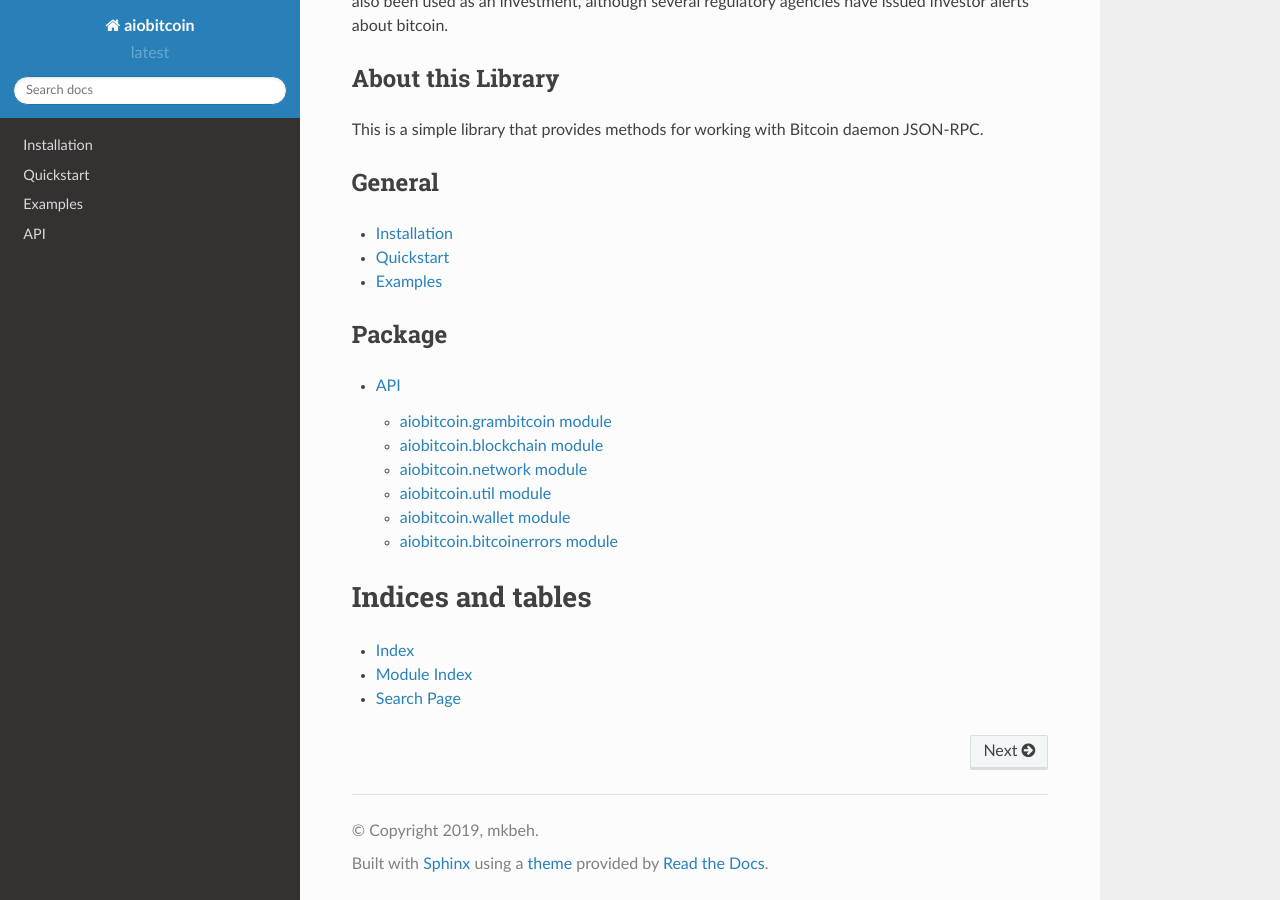
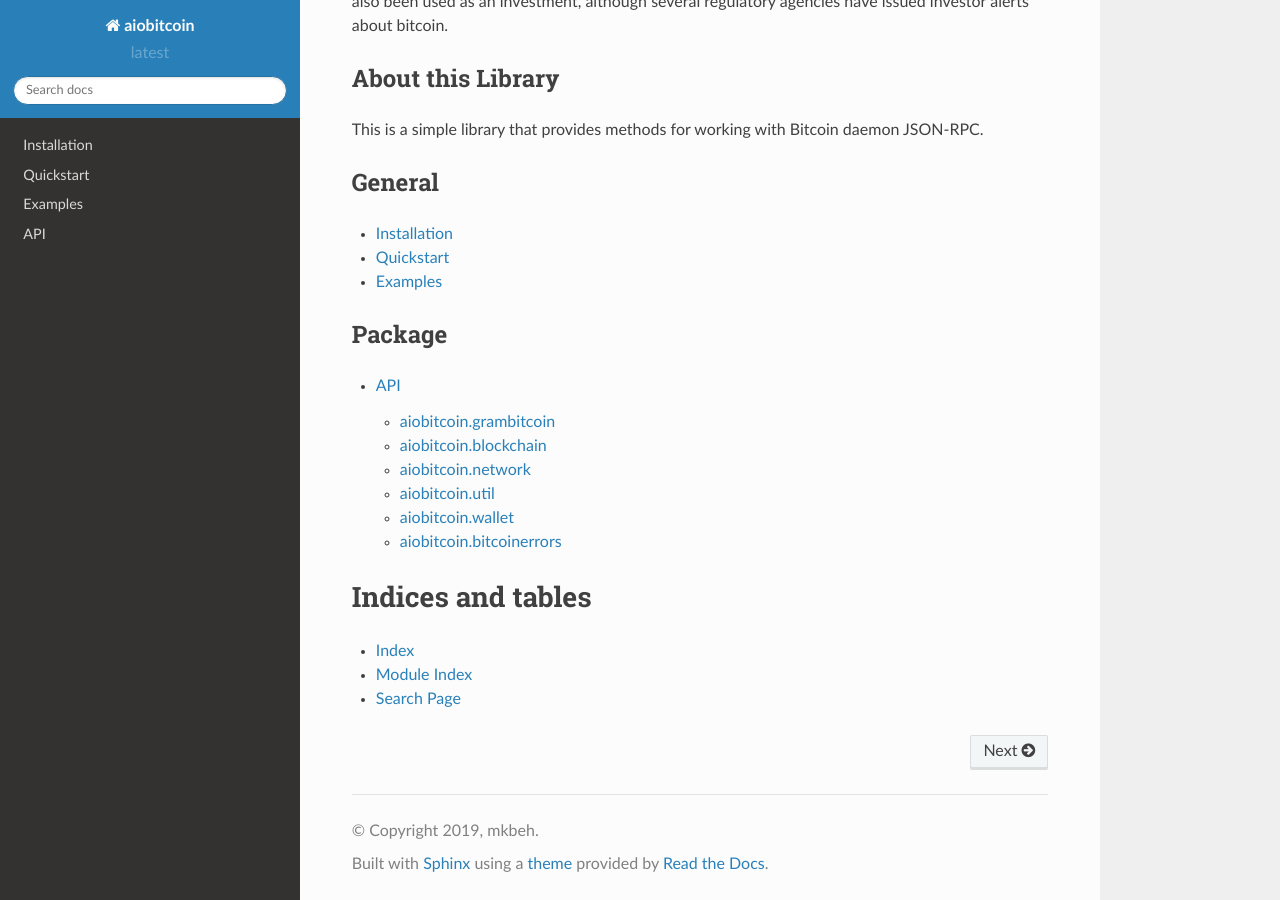
Before and after one commit to mkbeh/aiobitcoin, a Sphinx documentation site: the page built from docs/index.rst, in a window 1280 px wide and 900 px high, scrolled down 506 px. Built offline with Sphinx 7.4.7 and the Read the Docs theme 2.0.0, drawn with Linux system fonts in a browser that asks for light colours.

Commit message:
Updated docs

```diff
--- a/docs/source/aiobitcoin.rst
+++ b/docs/source/aiobitcoin.rst
@@ -1,7 +1,7 @@
 API
 ==================
 
-aiobitcoin.grambitcoin module
+aiobitcoin.grambitcoin
 -----------------------------
 
 .. automodule:: aiobitcoin.grambitcoin
@@ -9,7 +9,7 @@ aiobitcoin.grambitcoin module
     :undoc-members:
     :show-inheritance:
 
-aiobitcoin.blockchain module
+aiobitcoin.blockchain
 ----------------------------
 
 .. automodule:: aiobitcoin.blockchain
@@ -17,7 +17,7 @@ aiobitcoin.blockchain module
     :undoc-members:
     :show-inheritance:
 
-aiobitcoin.network module
+aiobitcoin.network
 -------------------------
 
 .. automodule:: aiobitcoin.network
@@ -25,7 +25,7 @@ aiobitcoin.network module
     :undoc-members:
     :show-inheritance:
 
-aiobitcoin.util module
+aiobitcoin.util
 ----------------------
 
 .. automodule:: aiobitcoin.util
@@ -33,7 +33,7 @@ aiobitcoin.util module
     :undoc-members:
     :show-inheritance:
 
-aiobitcoin.wallet module
+aiobitcoin.wallet
 ------------------------
 
 .. automodule:: aiobitcoin.wallet
@@ -41,7 +41,7 @@ aiobitcoin.wallet module
     :undoc-members:
     :show-inheritance:
 
-aiobitcoin.bitcoinerrors module
+aiobitcoin.bitcoinerrors
 -------------------------------
 
 .. automodule:: aiobitcoin.bitcoinerrors
```
